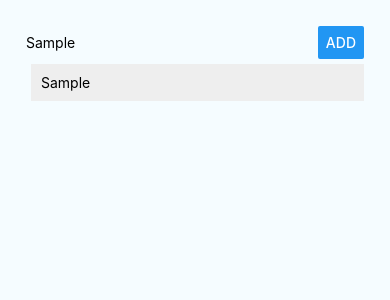
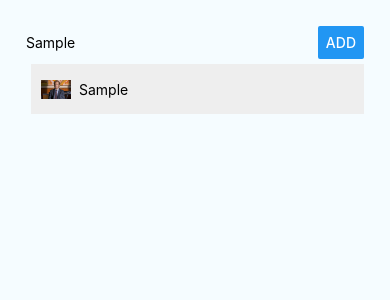
Before and after one commit to jvgiv/rncourse, a React Native app: screen / in a window 390 px wide. Both pictures are taken after typing "Sample" into the empty fields and a click on the button "ADD". Shown: the top 300 px of the page. Built offline with nearby package versions, Linux system fonts and the light colour scheme.

Commit message:
Local image added

```diff
--- a/App.js
+++ b/App.js
@@ -2,6 +2,7 @@
 import { Platform, StyleSheet, View } from 'react-native';
 import PlaceInput from './src/components/PlaceInput/PlaceInput'
 import PlaceList from './src/components/PlaceList/PlaceList'
+import placeImage from './src/assets/saul.jpg'
 
 const instructions = Platform.select({
   ios: 'Press Cmd+R to reload,\n' + 'Cmd+D or shake for dev menu',
@@ -20,7 +21,11 @@
   placeAddedHandler = placeName => {
     this.setState(prevState => {
       return {
-        places: prevState.places.concat({ key: Math.random(), value: placeName })
+        places: prevState.places.concat({
+          key: Math.random(),
+          name: placeName,
+          image: placeImage
+        })
       };
     });
   };
--- a/src/components/ListItem/ListItem.js
+++ b/src/components/ListItem/ListItem.js
@@ -1,9 +1,10 @@
 import React from 'react';
-import { View, Text, StyleSheet, TouchableOpacity } from 'react-native'
+import { View, Text, StyleSheet, TouchableOpacity, Image } from 'react-native'
 
 const listItem = (props) => (
     <TouchableOpacity onPress={props.onItemPressed}>
         <View style={styles.listItem}>
+            <Image resizeMode="contain" source={props.placeImage} style={styles.placeImage} />
             <Text>{props.placeName}</Text>
         </View>
     </TouchableOpacity>
@@ -15,7 +16,14 @@
         width: "100%",
         margin: 5,
         padding: 10,
-        backgroundColor: "#eee"
+        backgroundColor: "#eee",
+        flexDirection: 'row',
+        alignItems: "center"
+    },
+    placeImage: {
+        marginRight: 8,
+        width: 30,
+        height: 30
     }
 })
 
--- a/src/components/PlaceList/PlaceList.js
+++ b/src/components/PlaceList/PlaceList.js
@@ -12,7 +12,8 @@
             renderItem={(info) => (
                 <ListItem
                     // key={info.item}
-                    placeName={info.item.value}
+                    placeName={info.item.name}
+                    placeImage={info.item.image}
                     onItemPressed={() => props.onItemDeleted(info.item.key)}
                 />
             )}
```
Also changed, not shown: src/assets/saul.jpg (added).
